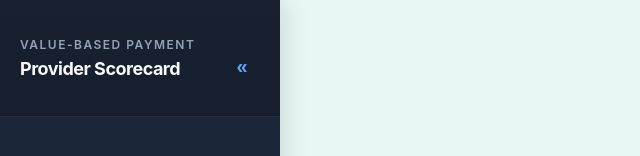
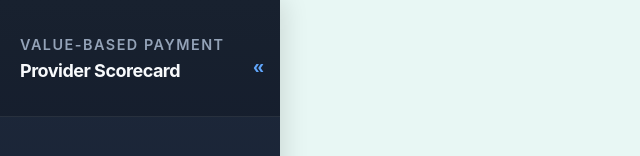
Before and after one commit to Deepansh777/provider-performance-os-mvp, a React (Create React App) app in the folder frontend/: page / in a window 1280 px wide. Shown: the top 156 px of the page, without its empty margins (0-640 px from the left). Built offline with nearby package versions, Linux system fonts and the light colour scheme; no server answers.

Commit message:
update title-main font size to improve readability

```diff
--- a/frontend/src/Sidebar.css
+++ b/frontend/src/Sidebar.css
@@ -57,7 +57,7 @@
 }
 
 .title-main {
-    font-size: 0.75rem;
+    font-size: 0.9rem;
     font-weight: 600;
     margin: 0;
     letter-spacing: 1.5px;
```
